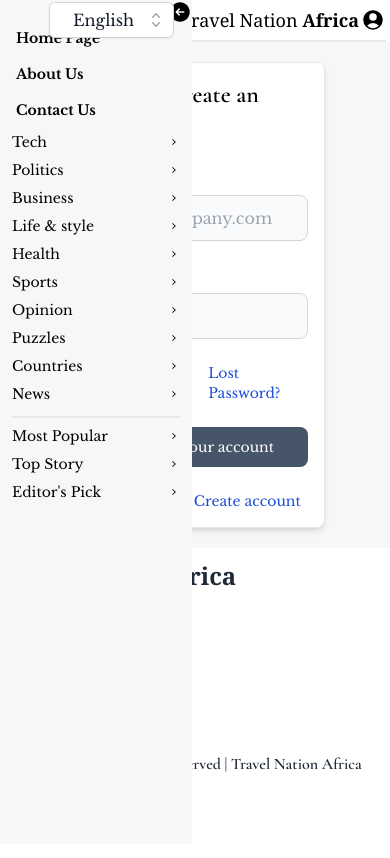
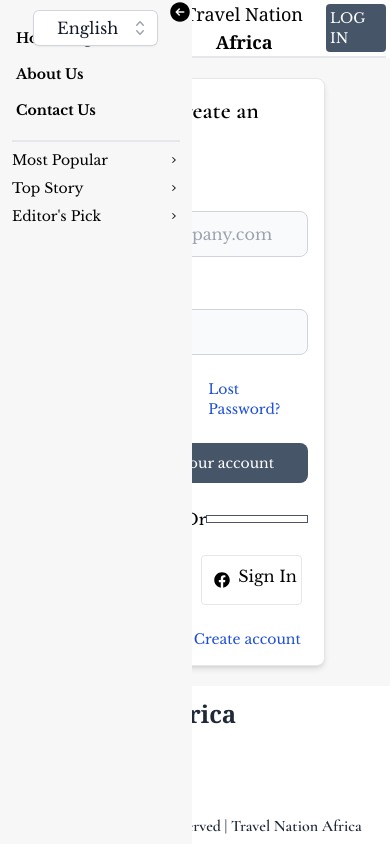
Before and after one commit to MucyoKevin/travel-News-africa, a Next.js app: page /login in a window 390 px wide. Both pictures are taken after a click on the icon 24 px from the left and 20 px from the top of the page. Built offline with nearby package versions, Linux system fonts and the light colour scheme.

Commit message:
new dropMenu

```diff
--- a/app/travel/[slug]/page.tsx
+++ b/app/travel/[slug]/page.tsx
@@ -91,7 +91,7 @@
         </h1>
         <p>{(post && parse(post?.excerpt)) || ""}</p>
         <span className="block border border-solid border-gray-300 my-5"></span>
-        <SharingButton />
+        <SharingButton  href={(post?.slug) || ''}/>
         {(post && parse(post?.content)) || ""}
         <Author
           author={(post && post?.author?.node?.name) || ""}
--- a/package.json
+++ b/package.json
@@ -9,7 +9,7 @@
     "lint": "next lint"
   },
   "dependencies": {
-    "@headlessui/react": "^1.7.13",
+    "@headlessui/react": "^1.7.15",
     "@heroicons/react": "^2.0.14",
     "@next/font": "^13.1.6",
     "@types/node": "18.11.18",
--- a/src/components/Button.tsx
+++ b/src/components/Button.tsx
@@ -23,7 +23,7 @@
       onClick={onClick || handleClick}
       className={clsx(
         className,
-        `flex justify-center items-center uppercase bg-slate-600 text-white px-2 lg;px-8 py-2 lg;py-4 text-xs font-medium hover:bg-slate-900 rounded max-w-fit`
+        `flex justify-center items-center uppercase bg-slate-600 text-white p-1 sm:p-2  sm:text-xs text-sm font-medium hover:bg-slate-900 rounded max-w-fit`
       )}
     >
       {children}
--- /dev/null
+++ b/src/components/DropMenu.tsx
@@ -0,0 +1,58 @@
+// @ts-nocheck
+
+import { Menu, Transition } from "@headlessui/react";
+import { Fragment} from "react";
+import { ChevronDownIcon , ChevronRightIcon } from "@heroicons/react/20/solid";
+import { useRouter } from "next/navigation";
+
+export default function DropMenu() {
+    const value = localStorage.getItem("email");
+  const router = useRouter();
+
+    const  handleClick= (e) => {
+            e.preventDefault()
+            localStorage.removeItem("email")
+            router.push('/login')
+    }
+
+  return (
+    <div className="static top-16 ">
+      <Menu as="div" className="relative inline-block ">
+        <div>
+          <Menu.Button className="inline-flex w-full justify-center rounded-md bg-black bg-opacity-20 px-1 py-1 text-sm font-medium text-white hover:bg-opacity-30 focus:outline-none focus-visible:ring-2 focus-visible:ring-white focus-visible:ring-opacity-75">
+            <ChevronDownIcon
+              className=" h-5 w-5 text-slate-800 hover:text-violet-100"
+              aria-hidden="true"
+            />
+          </Menu.Button>
+        </div>
+        <Transition
+          as={Fragment}
+          enter="transition ease-out duration-100"
+          enterFrom="transform opacity-0 scale-95"
+          enterTo="transform opacity-100 scale-100"
+          leave="transition ease-in duration-75"
+          leaveFrom="transform opacity-100 scale-100"
+          leaveTo="transform opacity-0 scale-95"
+        >
+          <Menu.Items className="absolute right-0 mt-2 w-56 origin-top-right divide-y divide-gray-100 rounded-md bg-white shadow-lg ring-1 ring-black ring-opacity-5 focus:outline-none">
+            <div className="px-1 py-1 ">
+              <Menu.Item>
+                {({ active }) => (
+                  <button
+                    className={`${
+                      active ? "bg-slate-500 text-white" : "text-gray-900"
+                    } group flex w-full items-center rounded-md px-2 py-2 text-sm`}
+                    onClick={handleClick}
+                  >
+                    Log Out
+                  </button>
+                )}
+              </Menu.Item>
+            </div>
+          </Menu.Items>
+        </Transition>
+      </Menu>
+    </div>
+  );
+}
--- a/src/components/Dropdown.tsx
+++ b/src/components/Dropdown.tsx
@@ -1,44 +1,43 @@
-import { Fragment, useState } from 'react'
-import { Listbox, Transition } from '@headlessui/react'
-import { CheckIcon, ChevronUpDownIcon } from '@heroicons/react/20/solid'
+import { Fragment, useState } from "react";
+import { Listbox, Transition } from "@headlessui/react";
+import { CheckIcon, ChevronUpDownIcon } from "@heroicons/react/20/solid";
 
 const people = [
   {
     id: 1,
-    name: 'English',
-
+    name: "English",
   },
   {
     id: 2,
-    name: 'French',
-   },
+    name: "French",
+  },
   {
     id: 3,
-    name: 'Arabic',
-   },
-
-]
+    name: "Arabic",
+  },
+];
 
 function classNames(...classes: any) {
-  return classes.filter(Boolean).join(' ')
+  return classes.filter(Boolean).join(" ");
 }
 
 export default function Example() {
-  const [selected, setSelected] = useState(people[0])
+  const [selected, setSelected] = useState(people[0]);
 
   return (
     <Listbox value={selected} onChange={setSelected}>
       {({ open }) => (
         <>
-
           <div className="relative mx-1">
             <Listbox.Button className="relative w-full cursor-default rounded-md bg-white py-1.5 pl-3 pr-10 text-left text-gray-900 shadow-sm ring-1 ring-inset ring-gray-300 focus:outline-none focus:ring-2 focus:ring-indigo-500 sm:text-sm sm:leading-6">
-              <span className="flex items-center">
-
-                <span className="ml-3 block truncate">{selected.name}</span>
+              <span className="sm:flex items-center ">
+                <span className="ml-3 block truncate  ">{selected.name}</span>
               </span>
               <span className="pointer-events-none absolute inset-y-0 right-0 ml-3 flex items-center pr-2">
-                <ChevronUpDownIcon className="h-5 w-5 text-gray-400" aria-hidden="true" />
+                <ChevronUpDownIcon
+                  className="h-5 w-5 text-gray-400"
+                  aria-hidden="true"
+                />
               </span>
             </Listbox.Button>
 
@@ -55,8 +54,8 @@
                     key={person.id}
                     className={({ active }) =>
                       classNames(
-                        active ? 'bg-indigo-600 text-white' : 'text-gray-900',
-                        'relative cursor-default select-none py-2 pl-3 pr-9'
+                        active ? "bg-indigo-600 text-white" : "text-gray-900",
+                        "relative cursor-default select-none py-2 pl-3 pr-9"
                       )
                     }
                     value={person}
@@ -65,7 +64,10 @@
                       <>
                         <div className="flex items-center">
                           <span
-                            className={classNames(selected ? 'font-semibold' : 'font-normal', 'ml-3 block truncate')}
+                            className={classNames(
+                              selected ? "font-semibold" : "font-normal",
+                              "ml-3 block truncate"
+                            )}
                           >
                             {person.name}
                           </span>
@@ -74,8 +76,8 @@
                         {selected ? (
                           <span
                             className={classNames(
-                              active ? 'text-white' : 'text-indigo-600',
-                              'absolute inset-y-0 right-0 flex items-center pr-4'
+                              active ? "text-white" : "text-indigo-600",
+                              "absolute inset-y-0 right-0 flex items-center pr-4"
                             )}
                           >
                             <CheckIcon className="h-5 w-5" aria-hidden="true" />
@@ -91,5 +93,5 @@
         </>
       )}
     </Listbox>
-  )
+  );
 }
--- a/src/components/Footer.tsx
+++ b/src/components/Footer.tsx
@@ -116,7 +116,7 @@
           </ul>
         </div> */}
       </div>
-      <div className="flex flex-col justify-center items-center pt-20 text-center pb-5">
+      <div className="flex flex-col justify-center items-center pt-1 text-center pb-5">
         <h1 className="text-gray-800 font-semibold">
           © 2021-2023 All rights reserved |{" "}
           <span className="hover:text-blue-600 cursor-pointer">
--- a/src/components/Header.tsx
+++ b/src/components/Header.tsx
@@ -9,14 +9,14 @@
 import SideBar from "@/components/SideBar";
 import SearchBar from "@/components/SearchBar";
 import Dropdown from "./Dropdown";
-
-
+import DropMenu from "./DropMenu";
 const Header = () => {
-  const router = useRouter()
-  const handleClick = (e)=>{
-    e.preventDefault()
-    router.push('/login')
-  }
+  const router = useRouter();
+  const value = localStorage.getItem("email");
+  const handleClick = (e) => {
+    e.preventDefault();
+    router.push("/login");
+  };
   return (
     <header className="border-b-2 flex mx-1 flex-row justify-around sm:justify-between sm:mx-auto items-center sm:px-28">
       <div className="flex items-center position:fixed">
@@ -32,12 +32,25 @@
         </Link>
       </div>
 
-      <div className="hidden sm:flex flex-nowrap justify-end space-x-4">
+      {/* <div className="hidden sm:flex flex-nowrap justify-end space-x-4">
         <Button path="/subscription">SUBSCRIBE FOR $0.25/WEEK</Button>
-        <Button path="/login">Log in</Button>
+      </div> */}
+      <div>
+        {value ? (
+          <div className="flex flex-row justify-between">
+            <UserCircleIcon width="24" height="24" />
+            <DropMenu />
+          </div>
+        ) : (
+          <Button path="/login">Log in</Button>
+        )}
       </div>
-
-      <UserCircleIcon width="24" height="24" className="sm:hidden" onClick={handleClick} />
+      {/* <UserCircleIcon
+        width="24"
+        height="24"
+        className="sm:hidden"
+        onClick={handleClick}
+      /> */}
     </header>
   );
 };
--- a/src/components/LoginCard.tsx
+++ b/src/components/LoginCard.tsx
@@ -1,34 +1,59 @@
 // @ts-nocheck
 
 "use client";
-import { signInWithEmailAndPassword } from "firebase/auth";
-import { useState } from "react";
+import { FaGoogle, FaFacebook } from "react-icons/fa";
+import { signInWithEmailAndPassword, signInWithPopup } from "firebase/auth";
+import { useState, useEffect } from "react";
 import { useRouter } from "next/navigation";
-import auth from "../../src/Firebase";
+import { auth, provider, facebook } from "../../src/Firebase";
 const LoginCard = () => {
   const [email, setEmail] = useState();
   const [password, setPassword] = useState();
   const [error, setError] = useState();
+  const [value, setValue] = useState("");
+  const [user, setUser] = useState();
+
   const router = useRouter();
 
-  const handleClick = (e) =>{
-    e.preventDefault()
-    router.push('/signup')
-  }
+  const handleClick = (e) => {
+    e.preventDefault();
+    router.push("/signup");
+  };
   const signIn = (e) => {
-    console.log('iiiiii')
+    console.log("iiiiii");
     e.preventDefault();
     signInWithEmailAndPassword(auth, email, password)
       .then((userCredential) => {
-        if(userCredential){
-          router.push('/')
+        if (userCredential) {
+          router.push("/");
         }
       })
       .catch((error) => {
-        console.log('error', error)
+        console.log("error", error);
       });
   };
 
+  const googleClick = () => {
+    signInWithPopup(auth, provider).then((data) => {
+      setValue(data.user.email);
+      localStorage.setItem("email", data.user.email);
+      router.push("/");
+    });
+  };
+  useEffect(() => {
+    setValue(localStorage.getItem("email"));
+  });
+
+  const facebookClick = () => {
+    signInWithPopup(auth, facebook)
+      .then((result) => {
+        setUser(result.user);
+        router.push("/");
+      })
+      .catch((err) => {
+        console.log(err);
+      });
+  };
   return (
     <div className="max-w-lg w-2/3 sm:h-1/2 sm:w-full">
       <div className="bg-white shadow-md border border-gray-200 rounded-lg max-w-4xl p-4 sm:p-6 lg:p-8 dark:bg-gray-800 dark:border-gray-700">
@@ -100,12 +125,37 @@
             </a>
           </div>
           <button
-
             type="submit"
             className="w-full text-white bg-slate-600 hover:bg-slate-900 focus:ring-4 focus:ring-blue-300 font-medium rounded-lg text-sm px-5 py-2.5 text-center dark:bg-blue-600 dark:hover:bg-blue-700 dark:focus:ring-blue-800"
           >
             Login to your account
           </button>
+          {/* other providers */}
+          <div className="flex flex-nowrap justify-between">
+            {" "}
+            <span className="block border border-solid border-gray-600 my-2 w-52"></span>
+            <p>Or</p>{" "}
+            <span className="block border border-solid border-gray-600 my-2 w-52 "></span>
+          </div>
+          <div className="flex flex-row justify-around sm:justify-between ">
+            <button
+              onClick={googleClick}
+              className=" border rounded p-1 sm:p-2 flex flex-row justify-between"
+            >
+              {" "}
+              <FaGoogle className="m-2" />
+              Sign In <span className=" pl-1 font-bold hidden sm:block">with Goggle</span>
+            </button>
+
+            <button
+              onClick={facebookClick}
+              className=" border rounded py-2 px-1 flex flex-row justify-between"
+            >
+              {" "}
+              <FaFacebook className="m-2" />
+              Sign In <span className="pl-1 font-bold hidden sm:block">with Facebook</span>
+            </button>
+          </div>
           <div className="text-sm font-medium text-gray-500 dark:text-gray-300">
             Not registered?{" "}
             <a
--- a/src/components/SideBar.tsx
+++ b/src/components/SideBar.tsx
@@ -18,7 +18,7 @@
       <div
         className={
           ShouldMenuOpen
-            ? "fixed bg-primary-color list-none top-0 left-0 h-full w-48 text-black py-3 space-y-3 "
+            ? "sm:fixed fixed bg-primary-color list-none top-0 left-0 h-full w-48 text-black py-3 space-y-3 "
             : "hidden"
         }
       >
@@ -42,46 +42,12 @@
               <p>Contact Us</p>
             </div>
           </Link>
-          <div className="flex flex-row flex-wrap justify-between text-sm mb-2 ">
-            <Link href="/">Tech</Link>
-            <ChevronRightIcon className="relative inline-flex w-3 h-5 inset-y-0 right-0" />
-          </div>
-          <div className="flex flex-row flex-wrap justify-between text-sm mb-2">
-            <Link href="/">Politics</Link>
-            <ChevronRightIcon className="relative inline-flex w-3 h-5 top-0 right-0" />
-          </div>
-          <div className="flex flex-row flex-wrap justify-between text-sm mb-2">
-            <Link href="/">Business</Link>
-            <ChevronRightIcon className="relative inline-flex w-3 h-5 top-0 right-0" />
-          </div>
-          <div className="flex flex-row flex-wrap justify-between text-sm mb-2">
-            <Link href="/">Life & style</Link>
-            <ChevronRightIcon className="relative inline-flex w-3 h-5 top-0 right-0" />
-          </div>
-          <div className="flex flex-row flex-wrap justify-between text-sm mb-2">
-            <Link href="/">Health</Link>
-            <ChevronRightIcon className="relative inline-flex w-3 h-5 top-0 right-0" />
-          </div>
-          <div className="flex flex-row flex-wrap justify-between text-sm mb-2">
-            <Link href="/">Sports</Link>
-            <ChevronRightIcon className="relative inline-flex w-3 h-5 top-0 right-0" />
-          </div>
-          <div className="flex flex-row flex-wrap justify-between text-sm mb-2">
-            <Link href="/">Opinion</Link>
-            <ChevronRightIcon className="relative inline-flex w-3 h-5 top-0 right-0" />
-          </div>
-          <div className="flex flex-row flex-wrap justify-between text-sm mb-2">
-            <Link href="/">Puzzles</Link>
-            <ChevronRightIcon className="relative inline-flex w-3 h-5 top-0 right-0" />
-          </div>
-          <div className="flex flex-row flex-wrap justify-between text-sm mb-2">
+
+          {/* <div className="flex flex-row flex-wrap justify-between text-sm mb-2">
             <Link href="/">Countries</Link>
             <ChevronRightIcon className="relative inline-flex w-3 h-5 top-0 right-0" />
-          </div>
-          <div className="flex flex-row flex-wrap justify-between text-sm mb-1">
-            <Link href="/">News</Link>
-            <ChevronRightIcon className="relative inline-flex w-3 h-5 top-0 right-0" />
-          </div>
+          </div> */}
+
           <span className="border-b-2 py-1"></span>
 
           <div className="flex flex-row flex-wrap justify-between text-sm mb-2 pt-2">
```
Also changed, not shown: app/contact/page.tsx (+4 -6 lines), src/Firebase.js (+4 -7 lines), src/components/SharingButton.tsx (+5 -3 lines), 1 other file (tests, documents, lock files or other folders).
